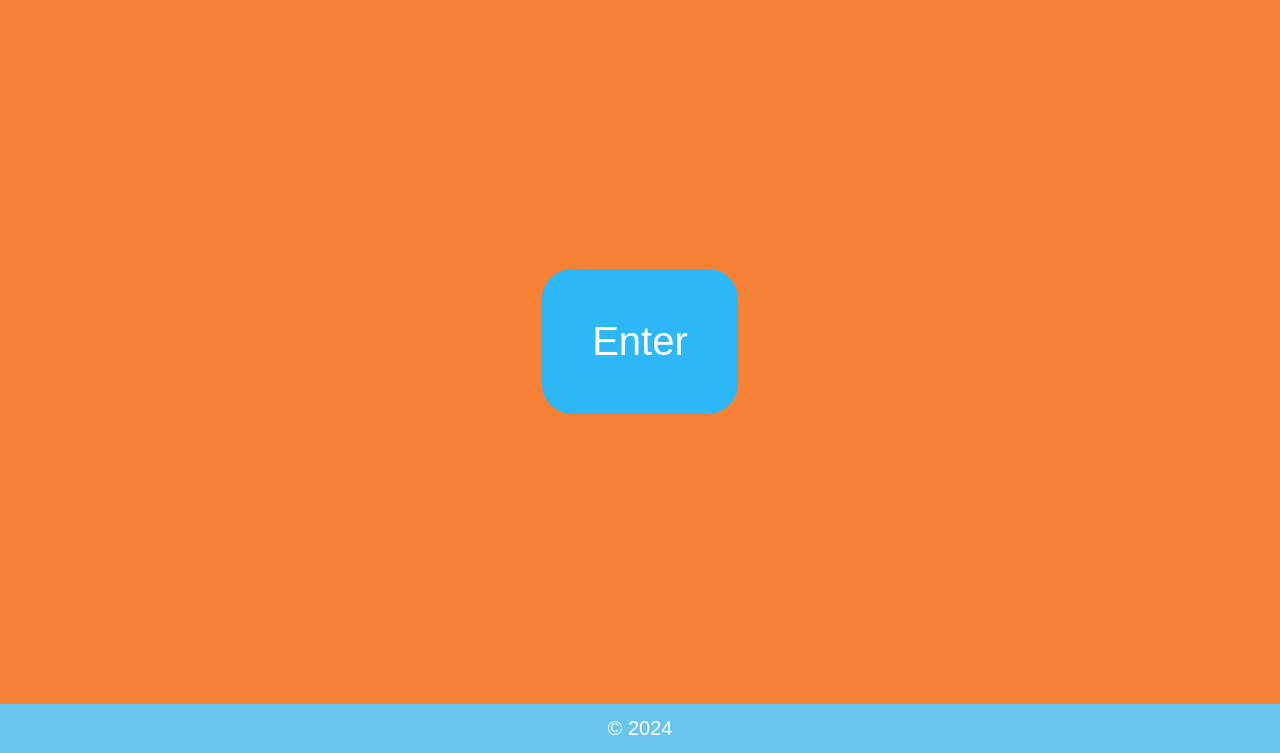
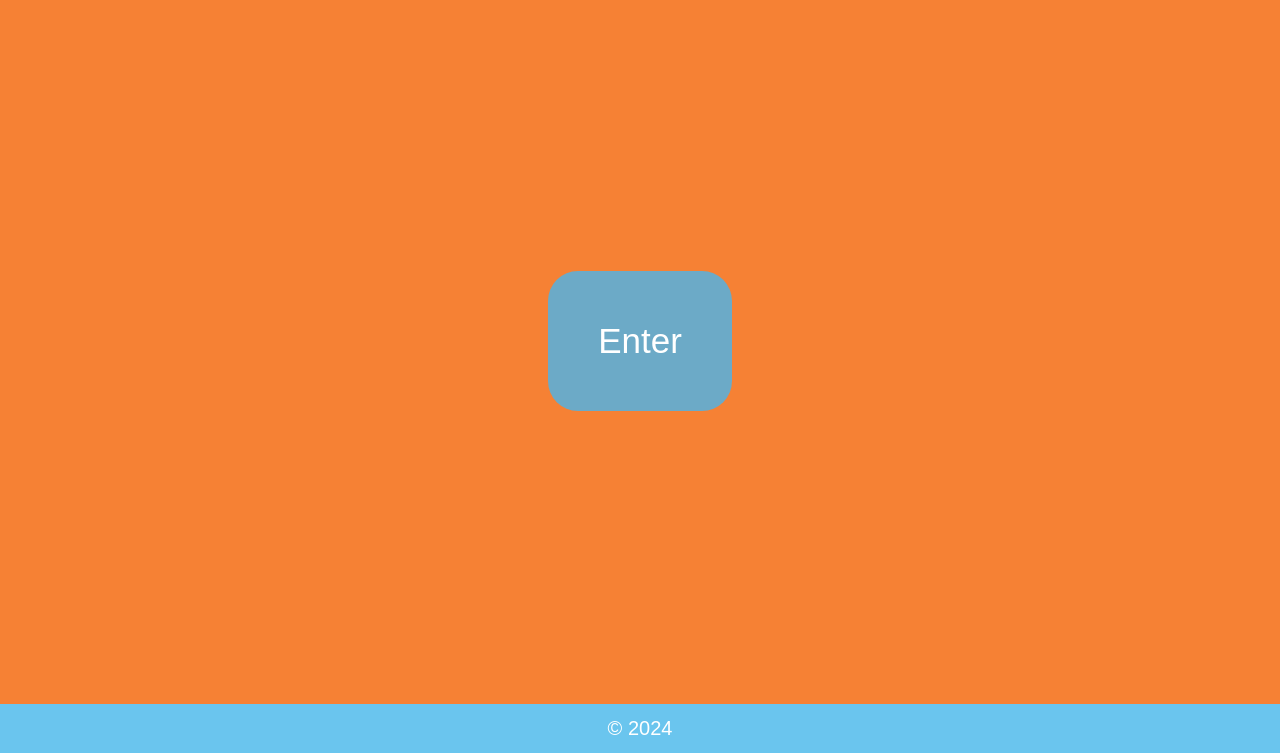
Before and after one commit to Sergio-co-po/UD2_Exercicio8_HTML, a plain HTML site: page index.html in a window 1280 px wide. In both pictures the pointer is over the element "Enter". Shown: the part 47-800 px from the top of the page. Drawn offline with Linux system fonts and the light colour scheme.

Commit message:
Boton hover

```diff
--- a/style.css
+++ b/style.css
@@ -28,7 +28,8 @@ main {
     color: white;
 }
 #enter:hover{
-    background-color: #2db7f7;
+    background-color: #6caac7;
+    font-size: 35px;
 }
 
 #copy {
```
